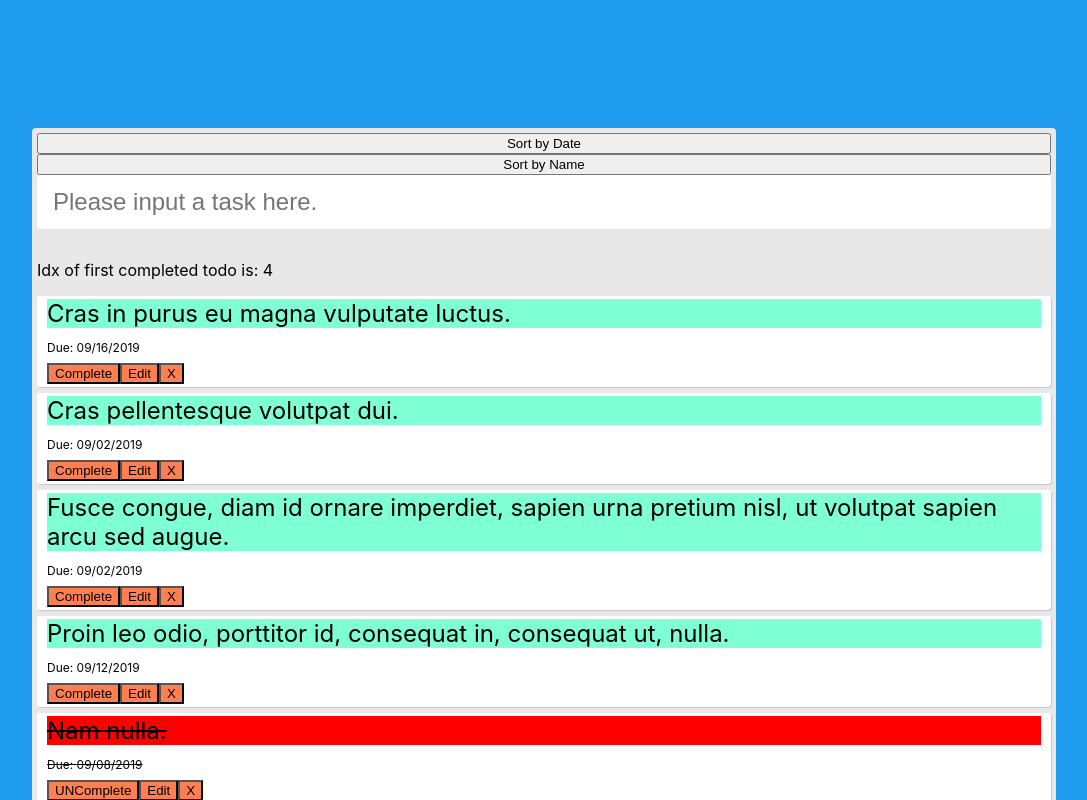
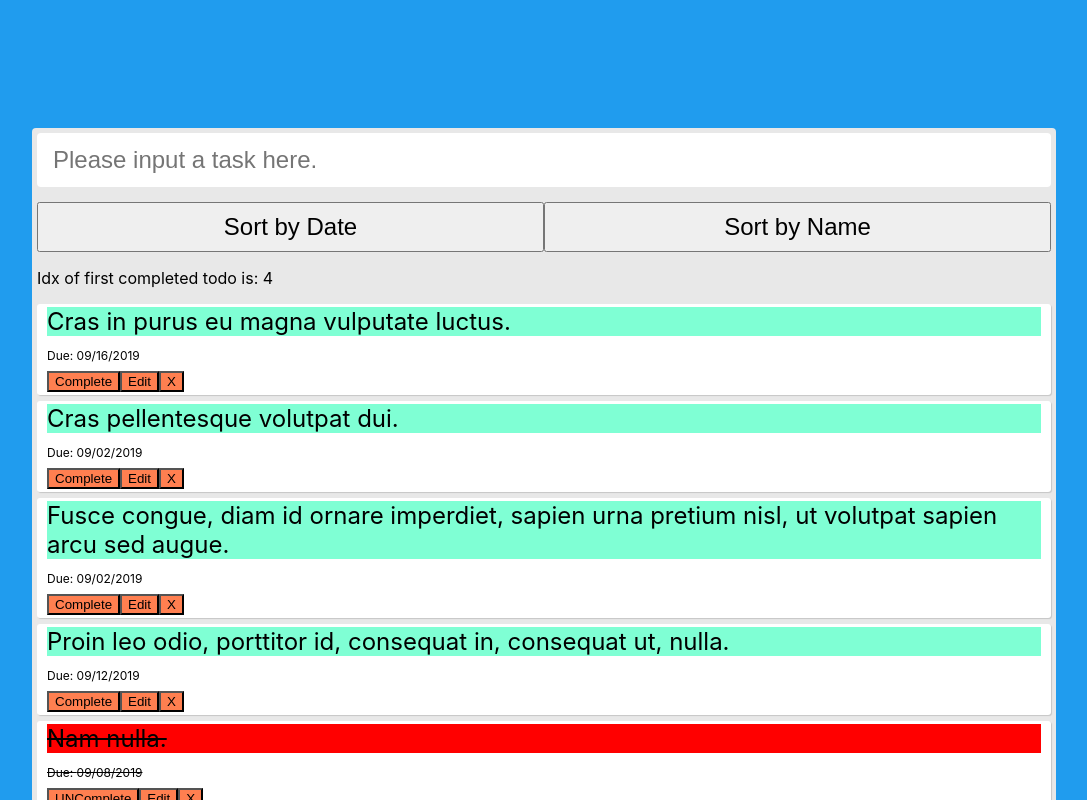
Before and after one commit to chrismejia/React-Hooks-Todo-List, a React (Create React App) app: page / in a window 1280 px wide. Shown: the top 800 px of the page, without its empty margins (96-1183 px from the left). Built offline with nearby package versions, Linux system fonts and the light colour scheme.

Commit message:
Add quality-of-life changes to sorting buttons

```diff
--- a/src/App.css
+++ b/src/App.css
@@ -25,6 +25,17 @@
   border-radius: 3px;
   align-items: center;
   justify-content: space-between;
+}
+
+.sort-button-group {
+  display: flex;
+}
+
+.sort-button {
+  flex: 1;
+  height: 50px;
+  padding: 0 5%;
+  font-size: 24px;
 }
 
 .single-todo-done {
--- a/src/App.js
+++ b/src/App.js
@@ -1,8 +1,8 @@
-import React, { useState, useEffect } from 'react';
-import './App.css';
-import Todo from './component/Todo';
-import TodoForm from './component/TodoForm';
-import todoList from './component/todoList.json';
+import React, { useState, useEffect } from "react";
+import "./App.css";
+import Todo from "./component/Todo";
+import TodoForm from "./component/TodoForm";
+import todoList from "./component/todoList.json";
 
 function App() {
   const [todos, setTodos] = useState(todoList);
@@ -49,24 +49,24 @@ function App() {
     setTodos(newTodos);
   };
 
+  //make array from state obj, plus maintain immutability
+  //make arr of active todos
+  //make arr of finished todos minus selected one
+  //point to selected task
+  //alter the selected task
+  //spread and rearrange active todos, then newly active todo, then finished todos
+  //set state to match new data
   const uncompleteTodo = index => {
-    //make array from state obj, plus maintain immutability
     const todosList = [...todos];
-    //make arr of active todos
     const unCompTodos = todosList.filter(todo => {
       return !todo.isCompleted;
     });
-    //make arr of finished todos minus selected one
     const otherCompTodos = todosList.filter((todo, idx) => {
       return todo.isCompleted && idx !== index;
     });
-    //point to selected task
     const uncheckedTodo = todosList[index];
-    //alter the selected task
     uncheckedTodo.isCompleted = false;
-    //spread and rearrange active todos, then newly active todo, then finished todos
     const rearrangedTodos = [...unCompTodos, uncheckedTodo, ...otherCompTodos];
-    //set state to match new data
     setTodos(rearrangedTodos);
   };
 
@@ -78,7 +78,7 @@ function App() {
     const todosList = [...todos];
     let newTodos = [
       ...todosList.slice(0, index),
-      ...todosList.slice(index + 1),
+      ...todosList.slice(index + 1)
     ];
     setTodos(newTodos);
   };
@@ -180,10 +180,16 @@ function App() {
   return (
     <div className="app">
       <div className="todo-list">
-        <button onClick={dateSort}>Sort by Date</button>
-        <button onClick={nameSort}>Sort by Name</button>
         <div className="todo-add">
           <TodoForm addTodo={addTodo} />
+        </div>
+        <div className="sort-button-group">
+          <button className="sort-button" onClick={dateSort}>
+            Sort by Date
+          </button>
+          <button className="sort-button" onClick={nameSort}>
+            Sort by Name
+          </button>
         </div>
         <div>
           <p>Idx of first completed todo is: {firstCompTodo}</p>
```
